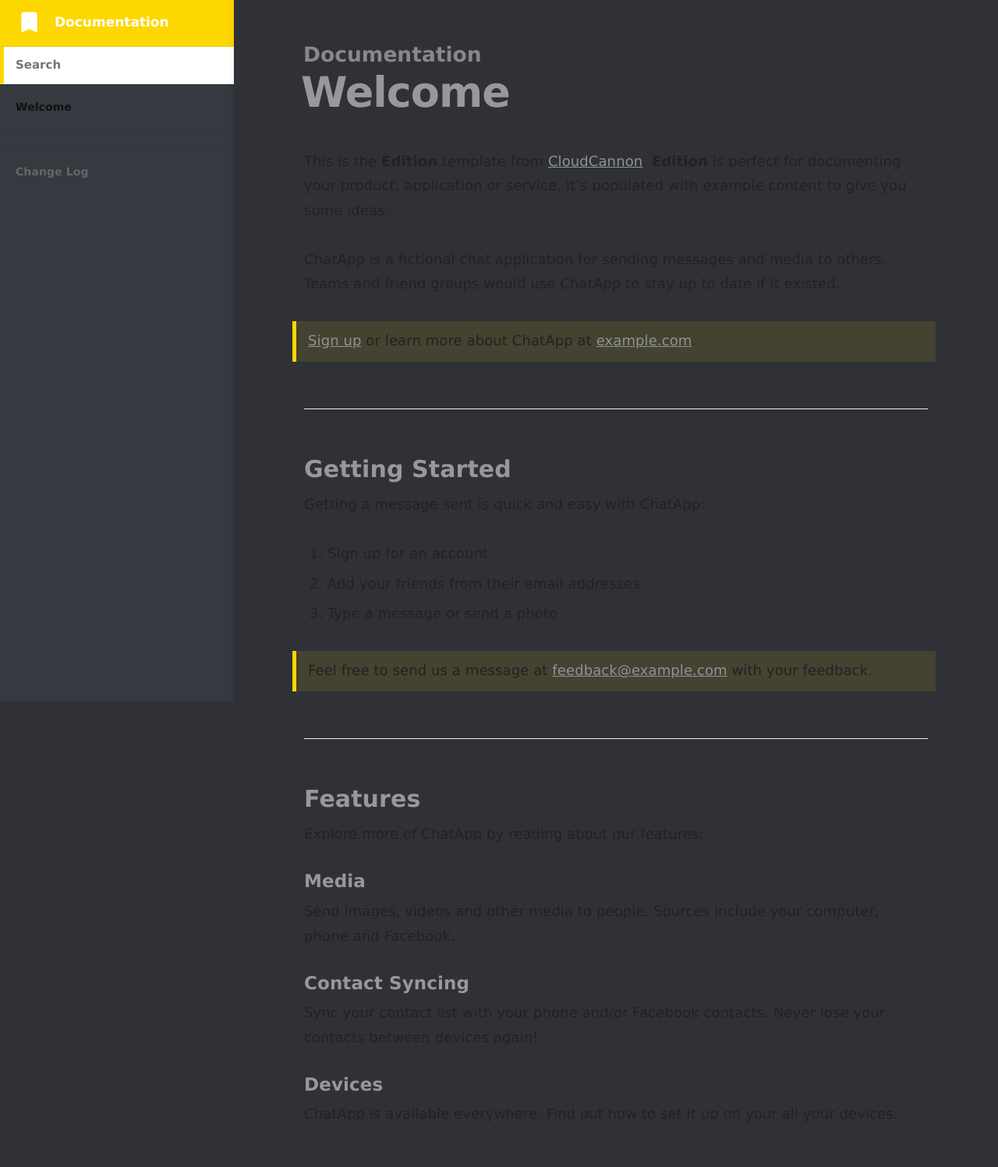
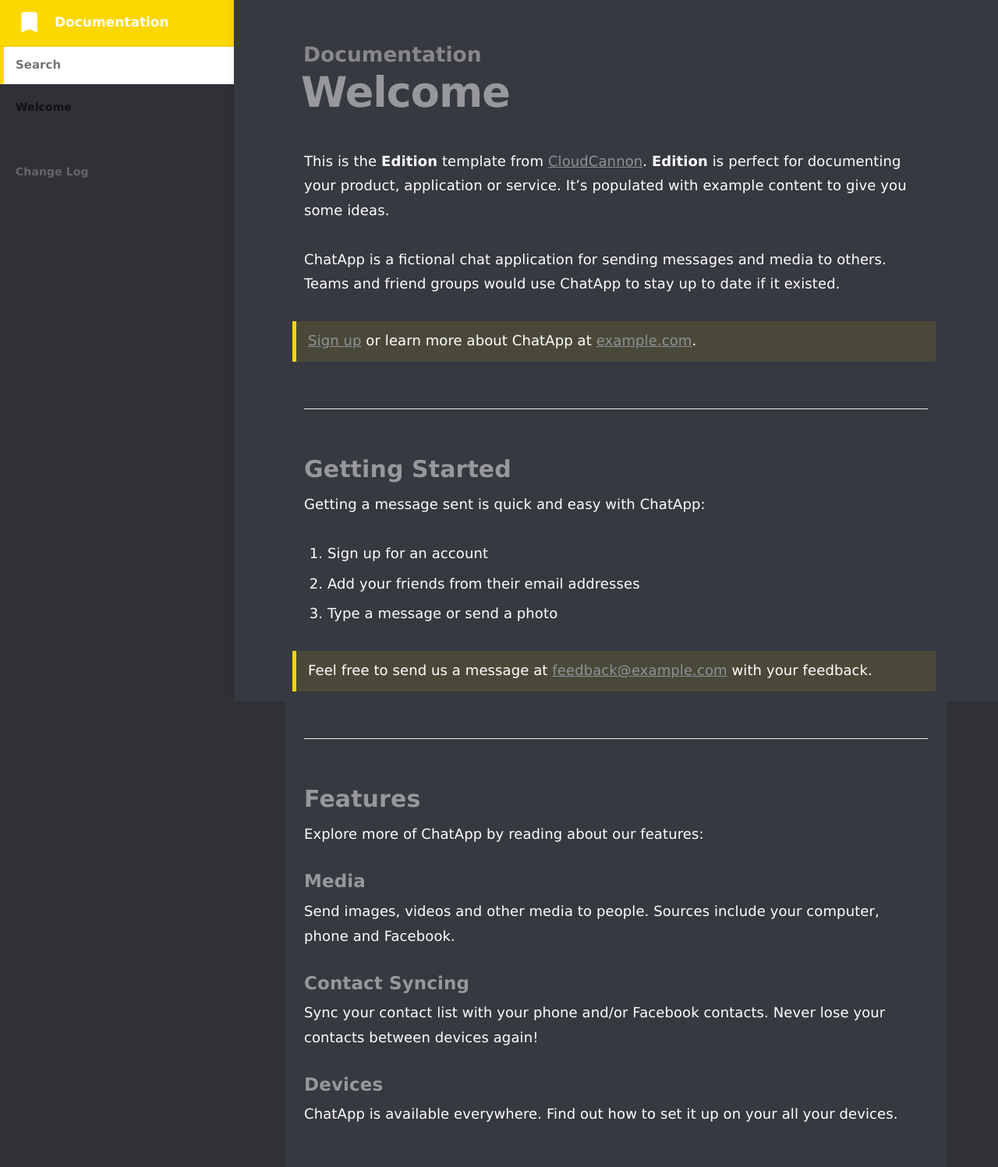
Before and after one commit to MidasTouch-MT/MidasTouch-MT.github.io, a Jekyll site: the page built from index.md, in a window 1280 px wide. Shown: the whole page at 78% size. Built offline with Jekyll 4.4.1, drawn with Linux system fonts in a browser that asks for light colours.

Commit message:
swap sidebar and body colors
made sidebar darker and body lighter

```diff
--- a/css/main.scss
+++ b/css/main.scss
@@ -7,15 +7,15 @@ $baseurl: "{{ site.baseurl }}";
 $body-background-color: #2f3136;
 
 $content-max-width: 800px;
-$content-color: #222;
-$content-background-color: #2f3136;
+$content-color: #ffffff;
+$content-background-color: #36393f;
 
 $brand-colour: #fdd700;
 $brand-colour-light: mix($brand-colour, $content-background-color, 10%);
 
 $nav-header-background-color: $brand-colour;
 $nav-header-height: 60px;
-$nav-background-color: #36393f;
+$nav-background-color: #2f3136;
 $nav-width: 300px;
 
 $space: 20px;
```
